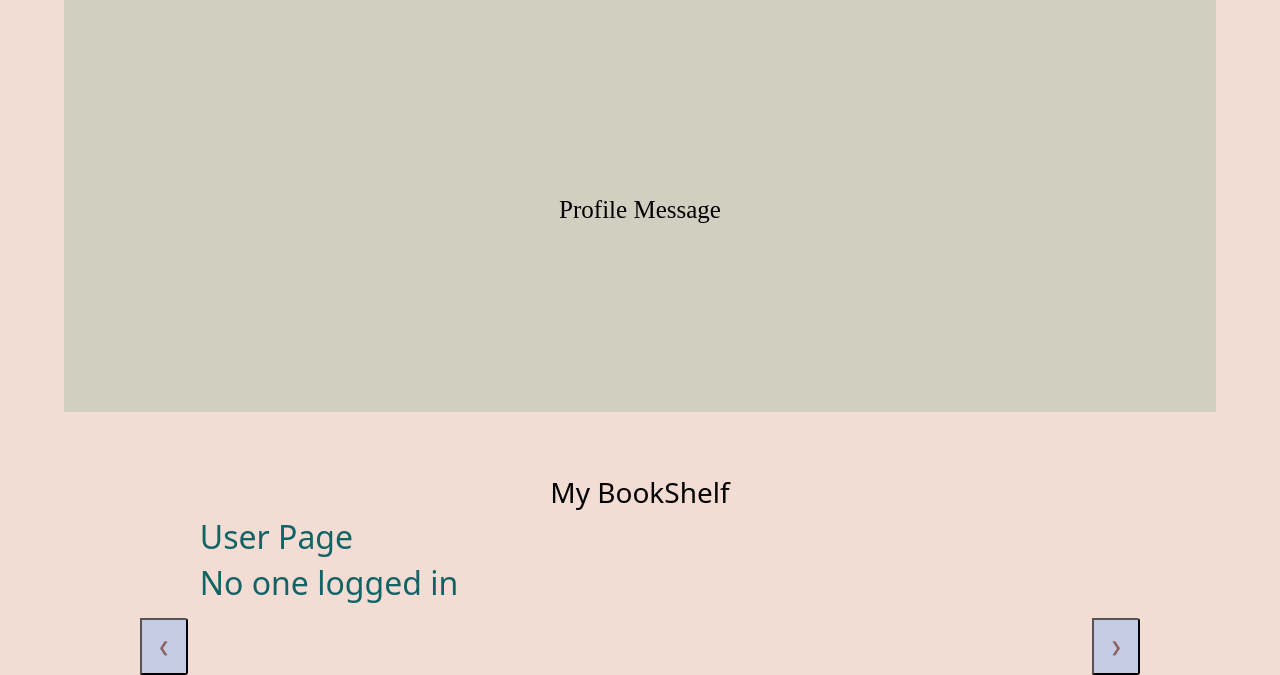
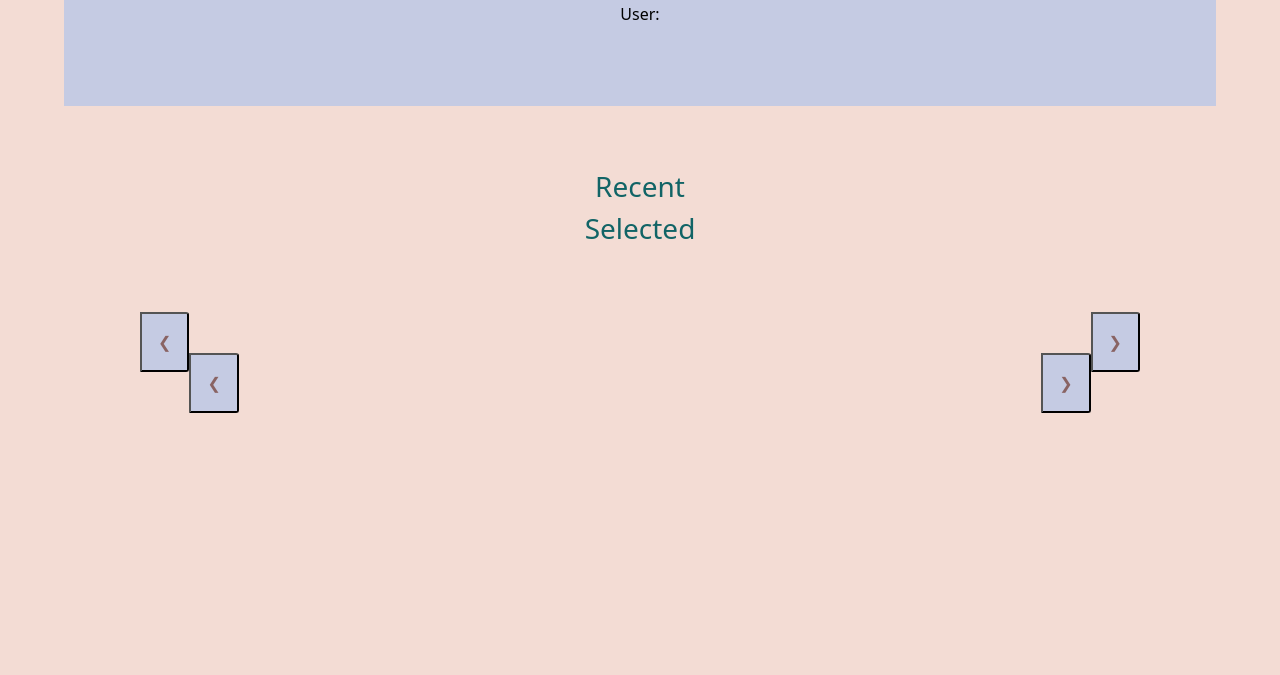
Before and after one commit to oforiwaasam/bookshelf, a Flask app: page /user in a window 1280 px wide. Shown: the part 376-1051 px from the top of the page. After the commit the page ends 789 px from the top, so only its background shows below. Run offline with Flask 2, Linux system fonts and the light colour scheme.

Commit message:
Bookshelves are now included in the user page

```diff
--- a/main.py
+++ b/main.py
@@ -24,6 +24,7 @@ class User(db.Model):
     email = db.Column(db.String(120), unique=True, nullable=False)
     password = db.Column(db.String(60), nullable=False)
 
+
     def __repr__(self):
         return f"User('{self.username}', '{self.email}', '{self.password}')"
 
@@ -35,16 +36,19 @@ class Book:
         self.key = ''
         self.other_books = {}
         self.home_search = ''
+        self.book_stack = {"Recent":{},"Selected":{}}
 
 book = Book()
 @app.route("/")
 @app.route("/home", methods=['GET', 'POST'])
 def home():
     top_books, book.other_books = homepage_bestsellers()
+    book.book_stack["Recent"] = book.other_books
 #     book.other_books = top_books
     if request.method=='POST':
         book.key = request.form.get("q")
         book.other_books = ol_book_names(book.key)
+        book.book_stack["Recent"] = book.other_books
         return render_template('search.html',button="Books", books=book.other_books, top_books=top_books)
     return render_template('home.html',top_books=top_books)
 
@@ -116,17 +120,56 @@ def registration():
 def about():
     return render_template('about.html', subtitle='About Page')
 
-@app.route("/user")
-def user():
-    theText = "No one logged in"
-    if log_manage.is_logged_in():
+#helpers for user page
+def make_shelves(shelves): #{"Recent":{book_data},"Selected":{book_data}}
+    cmplt = []
+    for name,bookshelf in shelves.items():
+        print("JBCOWDNCXKWMXPWKMXKLNSJBCDHSBCDHEREE")
+        slide = make_slide_show(bookshelf)
+        cmplt.append((name,slide))
+#         for key,value in bookshelf.items()
+#             cmplt.append((key,value))
+    return cmplt
+
+def make_slide_show(bookshelve):
+    count = 0
+    total_count =0
+    lst = []
+    temp = []
+    length = len(bookshelve.keys())
+    for key,value in bookshelve.items():
+        temp.append((key,value))
+        count+=1
+        total_count+=1
+        print("length", total_count, length)
+        if(count==3):
+            lst.append(temp)
+            temp=[]
+            count=0
+        elif(total_count==length):
+            lst.append(temp)
+            temp=[]
+            count=0
+
+
+
+    return lst
+
+
+
+@app.route("/user", methods=['GET', 'POST'])
+def user(): #uncomment when finished
+#     form = LoginForm()
+#     if log_manage.is_logged_in():
+        bookstack=make_shelves(book.book_stack)
         theText = 'User: {}, email: {}'.format(
             log_manage.get_username(),log_manage.get_email())
+        return render_template('user.html', subtitle='User Page',
+                           text= theText,
+                           username=log_manage.get_username(),bookstack=bookstack)
 
 
-    return render_template('user.html', subtitle='User Page',
-                           text= theText,
-                           username=log_manage.get_username())
+#     return render_template('login.html',form=form)
 
 # helper fun for book_page
 def lookforbook(other_books,name):
@@ -146,10 +189,10 @@ def lookforbook(other_books,name):
 @app.route("/book_page/<path:key>", methods=['GET'])
 def book_page(key):
     cover, book_data = lookforbook(book.other_books,key)
-#     print(book_data[1], book_data[3])
-#     author = ''.join(book_data[1])
     # [listed_price,lowest_ebook,lowest_used,lowest_new,lowest_rental]
     prices = get_data(book_data[3])
+    book.book_stack["Selected"].update({cover:book_data})
+    print("BOOK STACKKKKK",len(book.book_stack["Selected"].keys()))
     if prices==None:
         return render_template('book_page.html', book_title=book_data[0], author=book_data[1], web=book_data[2], cover=cover, recs = book.other_books)
 
@@ -160,6 +203,7 @@ def book_page(key):
 def search_best_seller(category):
 #     print(category)
     book.other_books = select_category(category)
+    book.book_stack["Recent"] = book.other_books
 #     if request.method=='POST':
 #         book.key = request.form.get("q")
 #         book.other_books = ol_book_names(book.key)
@@ -173,6 +217,7 @@ def search_best_seller(category):
 @app.route("/search", methods=['GET', 'POST'])
 def search():
     book.other_books = select_category("Hardcover Fiction")
+    book.book_stack["Recent"] = book.other_books
     if request.method=='POST':
         book.key = request.form.get("q")
         if log_manage.is_logged_in():
@@ -180,6 +225,7 @@ def search():
             update_search_history(username, 'Book', book.key)
 
         book.other_books = ol_book_names(book.key)
+        book.book_stack["Recent"] = book.other_books
 #         book.name = "Book1"
 #         book.other_books = {"Book1":["book_title", "authors_list", "cover_url", "url"], "Book2":["book_title", "authors_list", "cover_url", "url"], "Book3":["book_title", "authors_list", "cover_url", "url"],"Book32":["book_title", "authors_list", "cover_url", "url"]}
         return render_template('search.html',button="Book", books=book.other_books)
@@ -198,6 +244,7 @@ def search_author():
         search = ol_authors(book.key)
         if(search[0]==0):
             book.other_books = search[1]
+            book.book_stack["Recent"] = book.other_books
 #             print(book.other_books)
             return render_template('search.html',button="Author", books=book.other_books)
         else:
@@ -216,6 +263,7 @@ def search_ISBN():
             update_search_history(username, 'ISBN', book.key)
 
         book.other_books = ol_isbn(book.key)
+        book.book_stack["Recent"] = book.other_books
         return render_template('search.html',button="ISBN", books=book.other_books)
     return render_template('search.html',button="ISBN", books={})
 
@@ -230,6 +278,7 @@ def search_topics():
             update_search_history(username, 'Topic', book.key)
 
         book.other_books = ol_subjects(book.key)
+        book.book_stack["Recent"] = book.other_books
         return render_template('search.html',button="Topics", books=book.other_books)
     return render_template('search.html',button="Topics", books={})
 
@@ -239,6 +288,7 @@ def search_open_ID():
     if request.method=='POST':
         book.key = request.form.get("q")
         book.other_books = ol_work_id(book.key)
+        book.book_stack["Recent"] = book.other_books
         return render_template('search.html',button="ID", books=book.other_books)
 
     return render_template('search.html',button="ID", books={})
@@ -249,6 +299,7 @@ def bestsellers():
     if request.method=='POST':
         book.key = request.form.get("q")
         book.other_books = ol_work_id(book.key)
+        book.book_stack["Recent"] = book.other_books
         return render_template('bestsellers.html', books=book.other_books)
 
     return render_template('bestsellers.html', books={})
--- a/static/main.css
+++ b/static/main.css
@@ -517,27 +517,17 @@ a.article-title:hover {
     text-align:center;
     margin-left:6%;
 }
+
+
 /****************USER_PAGE**************/
-* {
-  box-sizing: border-box;
-}
-body {
-  font-size: 14px;
-}
 
 .user_back_img {
   margin: auto;
   margin-top: 132px;
   width: 90%;
-  height: 656px;
-  background: rgba(209,207,192,1);
-  opacity: 1;
+  height: 350px;
+  background-color: #C5CBE3;
   padding: 10px;
-
-  background-repeat: no-repeat;
-  background-position: center center;
-  background-size: cover;
-  overflow: hidden;
 
 }
 
@@ -591,33 +581,30 @@ div.second_row{
 }
 
 .round_img {
-
+/*   background-image:url("empty.png"); */
   margin :0 auto;
-  width: 252px;
+  width: 250px;
   height: 233px;
+  left: 43%;
   background: rgba(200,194,180,1);
   opacity: 1;
   position: absolute;
   border-radius: 50%;
+  position: center;
 
-  border: none;
 
 }
 
 .title_txt {
-  width: 252px;
-  height: 233px;
-  color: rgba(0,0,0,1);
-  position: absolute;
-  font-family: Sahitya;
-  font-weight: Regular;
-  font-size: 35px;
-  opacity: 1;
-  text-align: center;
-  bottom: 50;
+  margin: auto;
+  margin-top: 20%;
+  width: 50%;
+/*   border: 3px solid green; */
+  padding: 10px;
+  text-align:center;
 }
 .message_txt {
-  width: 252px;
+/*   width: 252px;
   height: 233px;
   color: rgba(0,0,0,1);
   position: absolute;
@@ -627,7 +614,7 @@ div.second_row{
   opacity: 1;
   text-align: center;
 
-  bottom: 0;
+  bottom: 0; */
 }
 
 
@@ -642,3 +629,102 @@ div.second_row{
   border: 1px solid rgba(0,0,0,1);
   overflow: hidden;
 }
+
+/*  SLIDE SHOW IN USER PAGE */
+
+
+
+
+.mySlides3 {display:none}
+
+/* Slideshow container */
+.slideshow-container3 {
+  max-width: 1000px;
+  position: relative;
+  margin: auto;
+}
+
+/* Next & previous buttons */
+.prev3, .next3 {
+  cursor: pointer;
+  position: absolute;
+  top: 50%;
+  width: auto;
+  padding: 16px;
+  margin-top: -22px;
+  color: white;
+  font-weight: bold;
+  font-size: 18px;
+  transition: 0.6s ease;
+  border-radius: 0 3px 3px 0;
+}
+
+/* Position the "next button" to the right */
+.next3 {
+  right: 0;
+  border-radius: 3px 0 0 3px;
+}
+
+/* On hover, add a black background color with a little bit see-through */
+.prev3:hover, .next3:hover {
+  background-color: rgba(0,0,0,0.8);
+}
+
+/* Caption text */
+.text3 {
+  color: #f2f2f2;
+  font-size: 15px;
+  padding: 8px 12px;
+  position: absolute;
+  bottom: 8px;
+  width: 100%;
+  text-align: center;
+}
+
+/* Number text (1/3 etc) */
+.numbertext3 {
+  color: #f2f2f2;
+  font-size: 12px;
+  padding: 8px 12px;
+  position: absolute;
+  top: 0;
+}
+
+/* The dots/bullets/indicators */
+.dot3 {
+  cursor:pointer;
+  height: 13px;
+  width: 13px;
+  margin: 0 2px;
+  background-color: #bbb;
+  border-radius: 50%;
+  display: inline-block;
+  transition: background-color 0.6s ease;
+}
+
+.active3, .dot3:hover {
+  background-color: #717171;
+}
+
+/* Fading animation */
+.fade3 {
+  -webkit-animation-name: fade;
+  -webkit-animation-duration: 1.5s;
+  animation-name: fade;
+  animation-duration: 1.5s;
+}
+
+@-webkit-keyframes fade3 {
+  from {opacity: .4}
+  to {opacity: 1}
+}
+
+@keyframes fade3 {
+  from {opacity: .4}
+  to {opacity: 1}
+}
+
+/* On smaller screens, decrease text size */
+@media only screen and (max-width: 300px) {
+  .prev, .next,.text {font-size: 11px}
+}
--- a/templates/user.html
+++ b/templates/user.html
@@ -1,21 +1,167 @@
-<!-- https://i.pinimg.com/236x/65/25/a0/6525a08f1df98a2e3a545fe2ace4be47.jpg -->
+<div class="user_back_img">
+    <img src="https://lh3.googleusercontent.com/proxy/KhROWQZH_lpON6zZA_R7l5YSGm1FHDd0qd1OpnVkbr2eD-ePoiOsc_aF_U6w2zPVnhHOHR317-j7xTiGu-QrnO8W" class="round_img" alt="Girl in a jacket">
+    <div class="title_txt">User: {{username}}</div>
+</div>
 
-       <!-- <div class="v42_58">
-            <div class="v97_8">
-                <div class="v97_7"></div>
-                <div class="v42_60"></div>
-            </div>-->
+<!-- SLIDESHOW 1 -->
+<div class="books">
+<!-- {% for bookshelves in bookstack %}
+<h3>{{bookshelves[0]}}</h3>
 
-<!-- TOP BOOKS -->
+<div id={{bookshelves[0]}} class="slide_show_container">
+    <button class= "left" onClick="plusSlides(-1)">&#10094;</button>
+    <button class= "right" onClick="plusSlides(1)">&#10095;</button>
+    {% for bookshelf in bookshelves[1] %}
+    <div class="slide_fade">
 
- <body>
-    <div class="user_back_img">
+        {% for elem in bookshelf %}
+            <a href="/book_page/{{elem[0]}}"><button class="book_cover_button"><img class="book_cover" src={{elem[0]}} alt={{elem[0]}}> </button></a>
+        {% endfor %}
+    </div>
 
-        <div class="profile_class">
+    {% endfor %}
+</div>
+{% endfor %}
+</div> -->
+
+<h3>{{bookstack[0][0]}}</h3>
+
+<div id={{bookstack[0][0]}} class="slide_show_container">
+    <button class= "left" onClick="plusSlides(-1)">&#10094;</button>
+    <button class= "right" onClick="plusSlides(1)">&#10095;</button>
+    {% for bookshelf in bookstack[0][1] %}
+    <div class="slide_fade">
+
+        {% for elem in bookshelf %}
+            <a href="/book_page/{{elem[0]}}"><button class="book_cover_button"><img class="book_cover" src={{elem[0]}} alt={{elem[0]}}> </button></a>
+        {% endfor %}
+    </div>
+
+    {% endfor %}
+</div>
+
+<h3>{{bookstack[1][0]}}</h3>
+<div id={{bookstack[1][0]}} class="slide_show_container">
+    <button class= "left" onClick="plusSlides2(-1)">&#10094;</button>
+    <button class= "right" onClick="plusSlides2(1)">&#10095;</button>
+    {% for bookshelf in bookstack[1][1] %}
+    <div class="slide_fade2">
+
+        {% for elem in bookshelf %}
+            <a href="/book_page/{{elem[0]}}"><button class="book_cover_button"><img class="book_cover" src={{elem[0]}} alt={{elem[0]}}> </button></a>
+        {% endfor %}
+    </div>
+
+    {% endfor %}
+</div>
+
+
+<!-- Test -->
+
+<!-- <script>
+
+var slideshow1 = document.getElementById("Recent");
+slideshow1.currentSlideIndex = 1;
+showSlides(slideshow1.currentSlideIndex, slideshow1);
+
+var slideshow2 = document.getElementById("Selected");
+slideshow2.currentSlideIndex = 1;
+showSlides(slideshow2.currentSlideIndex, slideshow2);
+
+
+function plusSlides(n, slideshow) {
+  showSlides(slideshow.currentSlideIndex += n, slideshow);
+}
+
+function currentSlide(n, slideshow) {
+  showSlides(slideshow.currentSlideIndex = n, slideshow);
+}
+
+function showSlides(n, slideshow) {
+
+
+
+  var i;
+  var slides = slideshow.getElementsByClassName("mySlides3");
+//   var dots = slideshow.getElementsByClassName("dot");
+  if (n > slides.length) {slideshow.currentSlideIndex = 1}
+  if (n < 1) {slideshow.currentSlideIndex = slides.length}
+  for (i = 0; i < slides.length; i++) {
+      slides[i].style.display = "none";
+  }
+//   for (i = 0; i < dots.length; i++) {
+//       dots[i].className = dots[i].className.replace(" active", "");
+//   }
+  slides[slideshow.currentSlideIndex-1].style.display = "block";
+  dots[slideshow.currentSlideIndex-1].className += " active";
+}
+</script> -->
+
+
+<script>
+    var slideIndex = 1;
+    showSlides(slideIndex);
+
+    // Next/previous controls
+    function plusSlides(n) {
+      showSlides(slideIndex += n);
+    }
+
+    // Thumbnail image controls
+    function currentSlide(n) {
+      showSlides(slideIndex = n);
+    }
+
+    function showSlides(n) {
+      var i;
+      var slides = document.getElementsByClassName("slide_fade");
+      if (n > slides.length) {slideIndex = 1}
+      if (n < 1) {slideIndex = slides.length}
+      for (i = 0; i < slides.length; i++) {
+          slides[i].style.display = "none";
+      }
+      slides[slideIndex-1].style.display = "block";
+
+//       dots[slideIndex-1].className += " active";
+    }
+
+
+//     SECOND slideshow
+     var slideIndex2 = 1;
+    showSlides2(slideIndex2);
+
+    // Next/previous controls
+    function plusSlides2(n) {
+      showSlides2(slideIndex2 += n);
+    }
+
+    // Thumbnail image controls
+    function currentSlide2(n) {
+      showSlides2(slideIndex2 = n);
+    }
+
+    function showSlides2(n) {
+      var i;
+      var slides = document.getElementsByClassName("slide_fade2");
+      if (n > slides.length) {slideIndex2 = 1}
+      if (n < 1) {slideIndex2 = slides.length}
+      for (i = 0; i < slides.length; i++) {
+          slides[i].style.display = "none";
+      }
+      slides[slideIndex2-1].style.display = "block";
+    }
+
+</script>
+
+
+
+
+<!--     <div class="profile_class">
         <div class="round_img"></div>
         <span class="title_txt">{{username}}</span>
         <span class="message_txt">Profile Message</span>
-        </div>
+
+    </div> -->
 
     <!-- Favroite things, broken and doesnt work? -->
     <!--
@@ -29,13 +175,13 @@
             <div class="round_img"></div>
             <span class="title_txt"> Fav Topic</span>
             <span class="message_txt">Profile Message</span>
-            </div>
-        </div> -->
+        </div>-->
+<!--  </div> -->
 
-    </div>
+<!-- </div> -->
 
  <!-- MyBooks Shelf-->
-    <div class="books">
+<!-- <div class="books">
     <h3 style="color:black">My BookShelf</h3>
     <div class="slide_show_container">
         <button class= "left" onClick="plusSlides(-1)">&#10094;</button>
@@ -54,13 +200,10 @@
        </div>
     </div>
 </div>
-</body>
-
+ -->
 
 
 
 {% extends "layout.html" %}
 {% block content %}
-    <h2>{{ subtitle }}</h2>
-    <h2>{{ text }}</h2>
 {% endblock content %}
```
Also changed, not shown: templates/home.html (+15 -15 lines), images/empty.png (added). Lines whose indentation alone changed are shown as unchanged.
